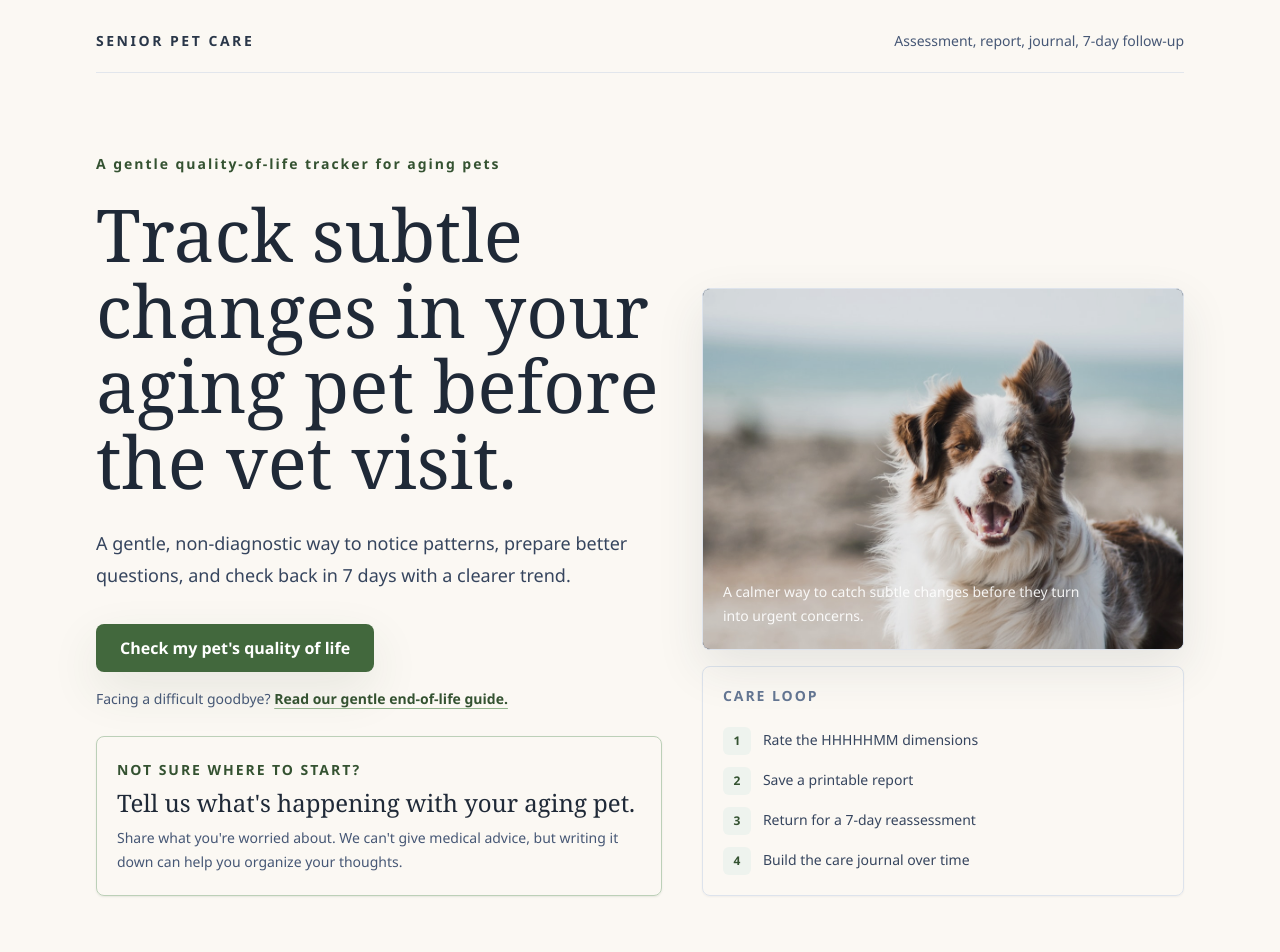
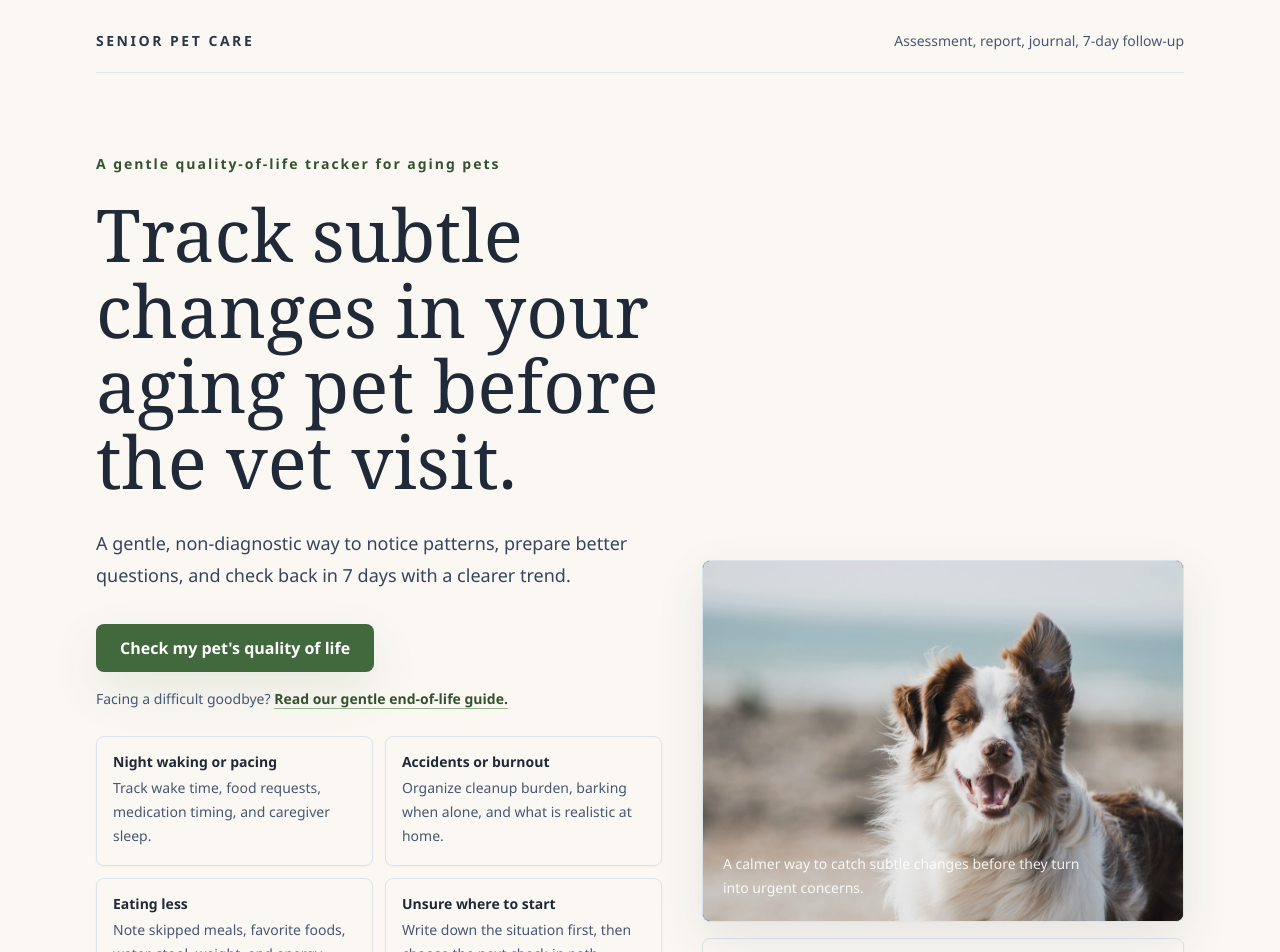
Before and after one commit to RandyThePsycho/senior-pet-care, a Next.js app: page / in a window 1280 px wide. Shown: the top 952 px of the page. Built offline with nearby package versions, Linux system fonts and the light colour scheme; no server answers.

Commit message:
Improve homepage intent routing

```diff
--- a/src/app/page.tsx
+++ b/src/app/page.tsx
@@ -46,6 +46,32 @@ const PREVIEW_SCORES = [
   ['Food & appetite', '7 / 10'],
   ['Movement', '5 / 10'],
   ['Good days vs. hard days', '7 / 10'],
+] as const;
+
+const HOME_PRIMARY_CALCULATOR_HREF =
+  '/tools/senior-pet-quality-of-life-calculator?guide=homepage&intent=general_quality_of_life';
+
+const HOME_INTENT_LINKS = [
+  {
+    label: 'Night waking or pacing',
+    body: 'Track wake time, food requests, medication timing, and caregiver sleep.',
+    href: '/guides/senior-dog-night-waking-log',
+  },
+  {
+    label: 'Accidents or burnout',
+    body: 'Organize cleanup burden, barking when alone, and what is realistic at home.',
+    href: '/guides/senior-dog-caregiver-burnout-notes',
+  },
+  {
+    label: 'Eating less',
+    body: 'Note skipped meals, favorite foods, water, stool, weight, and energy.',
+    href: '/guides/senior-dog-low-appetite-log',
+  },
+  {
+    label: 'Unsure where to start',
+    body: 'Write down the situation first, then choose the next check-in path.',
+    href: '/share-your-situation',
+  },
 ] as const;
 
 const HOME_JSON_LD = [
@@ -103,7 +129,7 @@ export default function HomePage() {
               questions, and check back in 7 days with a clearer trend.
             </p>
             <div className="mt-8">
-              <CTAButton href="/tools/senior-pet-quality-of-life-calculator">
+              <CTAButton href={HOME_PRIMARY_CALCULATOR_HREF}>
                 Check my pet&apos;s quality of life
               </CTAButton>
               <p className="mt-4 text-sm leading-6 text-navy-500">
@@ -115,6 +141,23 @@ export default function HomePage() {
                   Read our gentle end-of-life guide.
                 </Link>
               </p>
+            </div>
+
+            <div className="mt-6 grid gap-3 sm:grid-cols-2">
+              {HOME_INTENT_LINKS.map((link) => (
+                <Link
+                  key={link.href}
+                  href={link.href}
+                  className="rounded-lg border border-navy-100 bg-white/88 p-4 shadow-sm shadow-navy-800/5 transition hover:-translate-y-0.5 hover:border-sage-200 hover:bg-sage-50 focus:outline-none focus-visible:ring-2 focus-visible:ring-sage-300"
+                >
+                  <span className="block text-sm font-semibold leading-5 text-navy-800">
+                    {link.label}
+                  </span>
+                  <span className="mt-1 block text-sm leading-6 text-navy-500">
+                    {link.body}
+                  </span>
+                </Link>
+              ))}
             </div>
 
             <Link
@@ -200,7 +243,7 @@ export default function HomePage() {
               </h2>
             </div>
             <Link
-              href="/tools/senior-pet-quality-of-life-calculator"
+              href={HOME_PRIMARY_CALCULATOR_HREF}
               className="text-sm font-semibold text-sage-700 underline decoration-sage-300 underline-offset-4 transition hover:text-sage-800"
             >
               Or go straight to the calculator
```
Also changed, not shown: 1 other file (tests, documents, lock files or other folders).
